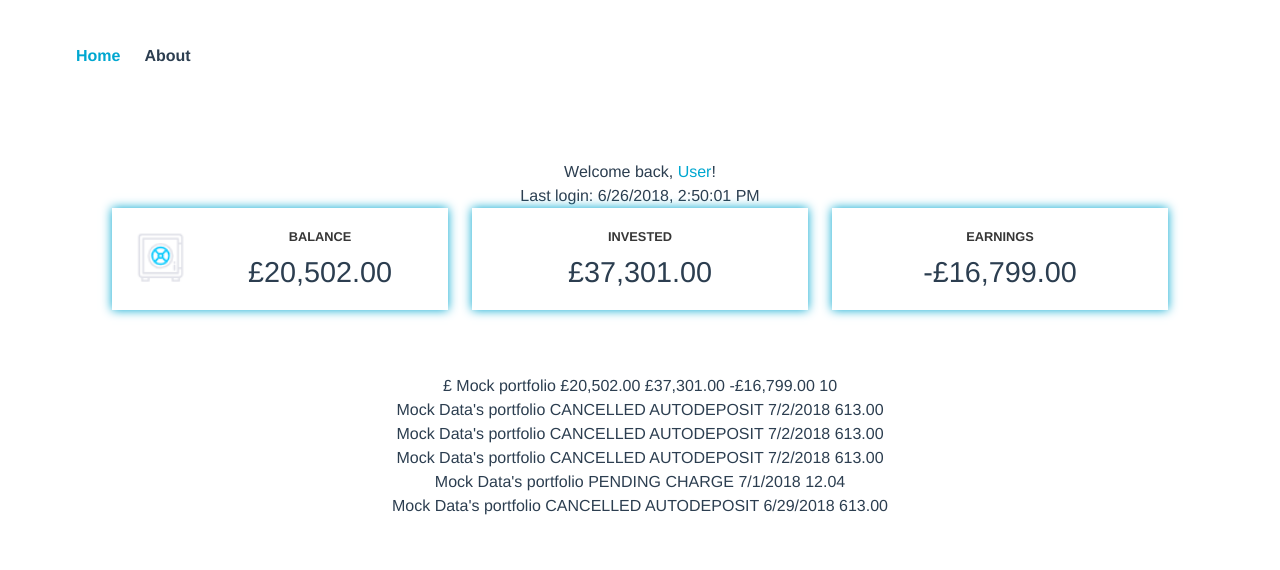
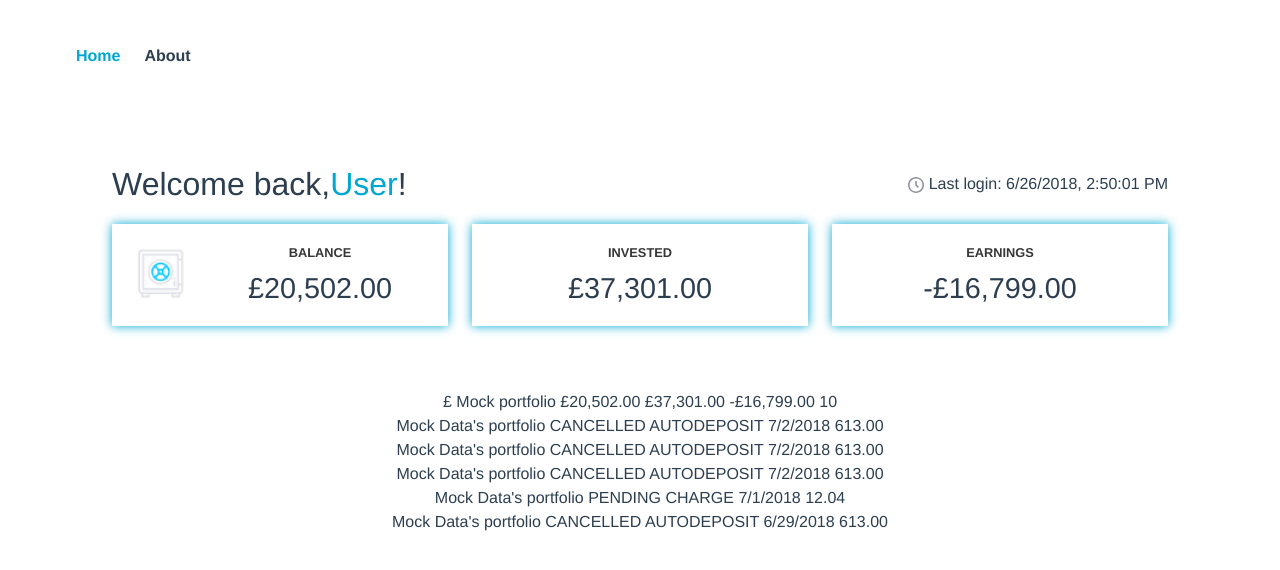
Before and after one commit to david-dlc-cerezo/account-overview, a Vue app: page / in a window 1280 px wide. Shown: the top 570 px of the page. Built offline with nearby package versions, Linux system fonts and the light colour scheme.

Commit message:
Complete header layout design

```diff
--- a/src/components/UserHeader.vue
+++ b/src/components/UserHeader.vue
@@ -1,12 +1,19 @@
 <template>
-  <div class="user-header">
-    <div class="welcome">
-      Welcome back, <span class="welcome__name">{{user.last_name}}</span>!
+  <section class="user-header">
+    <div class="level">
+      <div class="level-left">
+        <div class="level-item is-half welcome">
+          Welcome back, <span class="welcome__name">{{user.last_name}}</span>!
+        </div>
+      </div>
+      <div class="level-right">
+        <div class="level-item is-half last-login">
+          <img src="/img/image-login.png" class="last-login-icon" alt="">
+          Last login: {{user.last_login | date}}, {{user.last_login | hour}}
+        </div>
+      </div>
     </div>
-    <div class="last-login">
-      Last login: {{user.last_login | date}}, {{user.last_login | hour}}
-    </div>
-  </div>
+  </section>
 </template>
 
 <script>
@@ -26,7 +33,16 @@ export default {
 </script>
 
 <style scoped>
+  .welcome {
+    font-size: 2em;
+  }
   .welcome__name {
     color: #00a7d0;
   }
+  .user-header {
+    margin-bottom: 1em;
+  }
+  .last-login-icon {
+    vertical-align: middle;
+  }
 </style>
```
